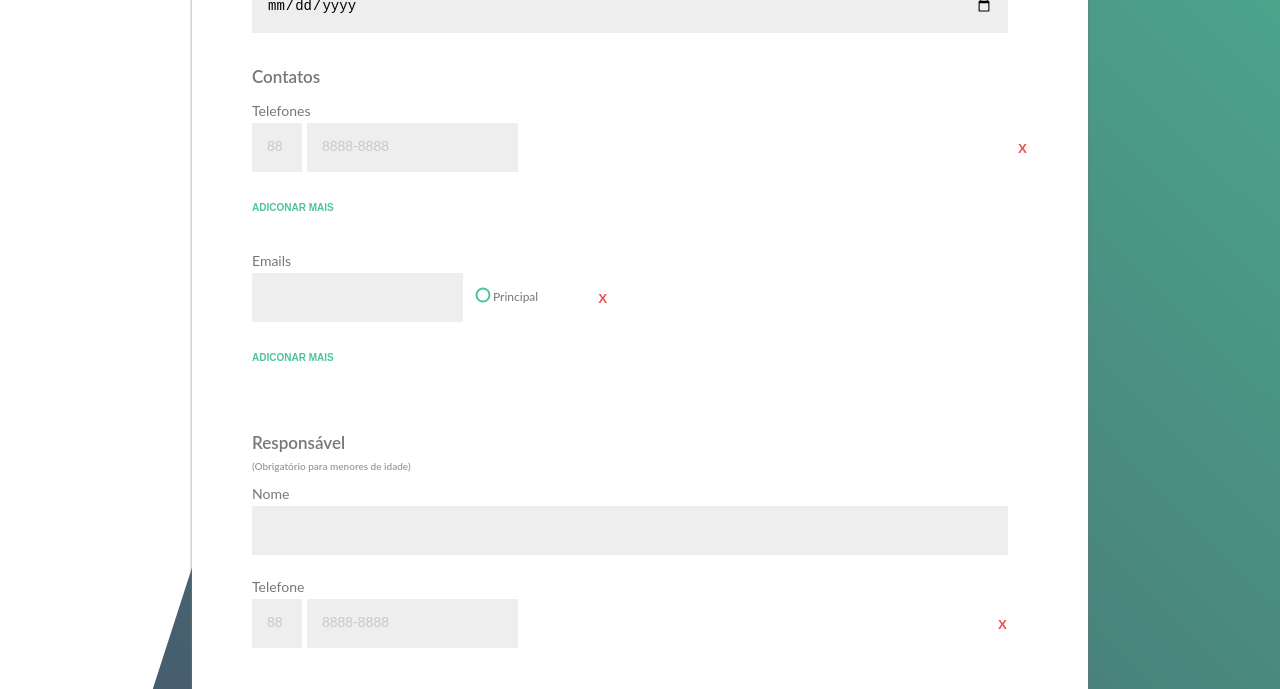
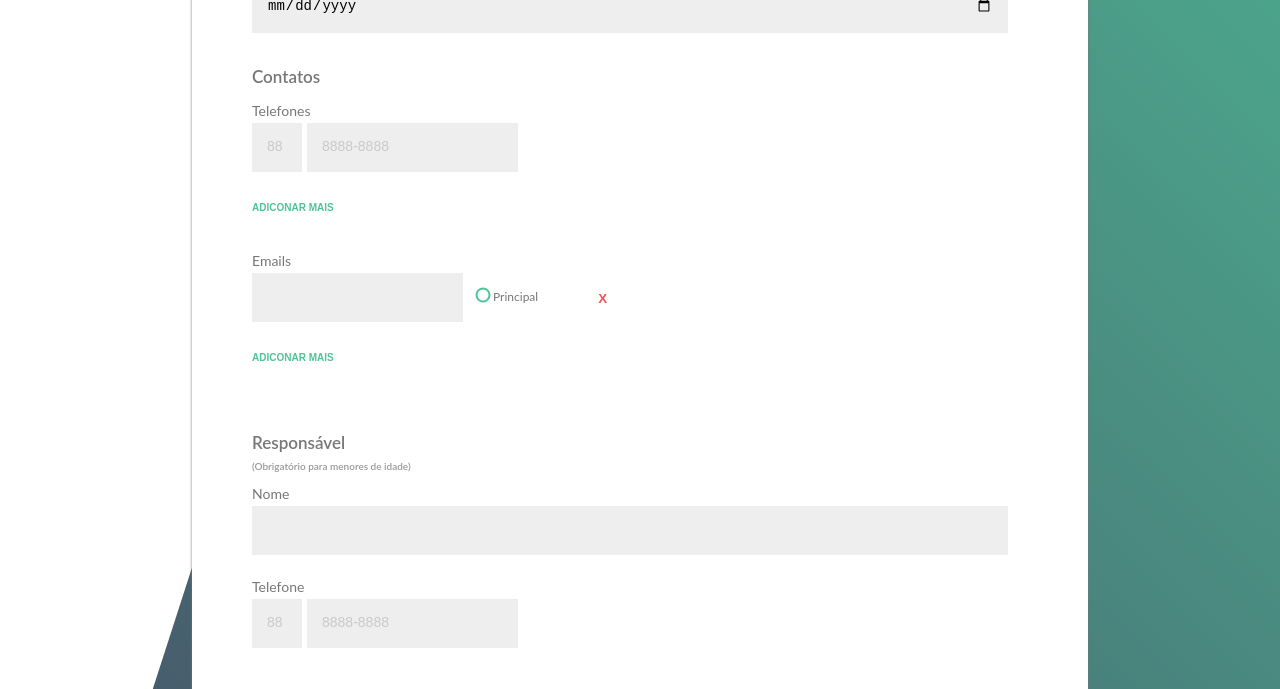
Before and after one commit to jeffersondesouza/credere-react, a React app: page / in a window 1280 px wide. Shown: the part 820-1509 px from the top of the page. Built offline with nearby package versions, Linux system fonts and the light colour scheme; no server answers.

Commit message:
destyo ok

```diff
--- a/src/components/forms/CustomerRegisterForm/index.js
+++ b/src/components/forms/CustomerRegisterForm/index.js
@@ -66,11 +66,9 @@ class CustomerRegisterForm extends Component {
     if (nextProps.editingCustomer && nextProps.editingCustomer.id) {
       const bornState = nextProps.editingCustomer.state;
       delete nextProps.editingCustomer.state;
-
       this.setState({
         custumer: { ...nextProps.editingCustomer, bornState }
       });
-
       return;
     }
 
@@ -93,7 +91,8 @@ class CustomerRegisterForm extends Component {
     const isFormValid = this.validateForm();
 
     if (isFormValid) {
-      this.props.onSubmit(this.state.custumer, this.resetForm);
+      // this.props.onSubmit(this.state.custumer, this.resetForm);
+      console.log('this.state.custumer', this.state.custumer);
     } else {
 
       this.setState({
--- a/src/components/ui/PhoneInput/index.js
+++ b/src/components/ui/PhoneInput/index.js
@@ -3,6 +3,7 @@ import PropTypes from 'prop-types';
 
 import Input from '../Input';
 import RadioButton from '../RadioButton';
+import RemoveButton from '../RemoveButton';
 
 class PhoneInput extends Component {
 
@@ -24,12 +25,9 @@ class PhoneInput extends Component {
       this.setState({
         ...this.state,
         ...nextProps.phone,
-      }, () => {
-
       });
     }
   }
-
 
   handleChangeCode = ({ name, value }) => {
     this.setState(
@@ -51,12 +49,24 @@ class PhoneInput extends Component {
     );
   }
 
+  handleRemoveClick = () => {
+
+    this.setState(
+      {
+        ...this.state,
+        destroy: true
+      },
+      () => this.props.onChange({ name: this.props.name, value: this.state })
+    );
+  }
+
 
   render() {
     const { showMainPhone, valid } = this.props;
     const { code, number } = this.props.phone;
+    const { destroy } = this.state;
 
-    return (
+    return (!destroy &&
       <div>
         <div className="phones__item">
           <div className="phone">
@@ -76,7 +86,7 @@ class PhoneInput extends Component {
             {showMainPhone && <RadioButton name="mainPhone" label="Principal" onChange={this.handleChange} />}
 
           </div>
-          <input onChange={this.handleChange} type="checkbox" className="phones__remove-check" />
+          <RemoveButton onClick={this.handleRemoveClick} />
         </div>
         {!valid && <p className="feedback-error">Por favor, informe o DDD e número</p>}
       </div>
--- a/src/components/ui/PhonesGroupInput/index.js
+++ b/src/components/ui/PhonesGroupInput/index.js
@@ -9,7 +9,7 @@ class PhonesGroupInput extends Component {
     super();
     this.state = {
       phones: [
-        { name: `0`, code: '', number: '' }
+        { name: `0`, code: '', number: '', destroy: false }
       ]
     };
   }
@@ -25,10 +25,11 @@ class PhonesGroupInput extends Component {
       this.setState({
         phones
       });
+
     } else {
       this.setState({
         phones: [
-          { name: `0`, code: '', number: '' }
+          { name: `0`, code: '', number: '', destroy: false }
         ]
       })
     }
@@ -57,7 +58,7 @@ class PhonesGroupInput extends Component {
 
     const phones = [
       ...this.state.phones,
-      { name: `${this.state.phones.length++}`, code: '', number: '' }
+      { name: `${this.state.phones.length++}`, code: '', number: '', destroy: false }
     ];
 
     this.setState({ phones });
@@ -83,7 +84,7 @@ class PhonesGroupInput extends Component {
           }
         </ul>
         {(!validation.minPhoneValid && formSubmited) && <p className="feedback-error">Por favor, informe pelo menos um telefone</p>}
-        {(!validation.maxPhoneValid && formSubmited) && <p className="feedback-error">Você pode cadastrar no máxio 4 (quatro) telefones</p> }
+        {(!validation.maxPhoneValid && formSubmited) && <p className="feedback-error">Você pode cadastrar no máxio 4 (quatro) telefones</p>}
         <AddMoreButton onClick={this.addPhoneInput} />
       </div>
     );
--- /dev/null
+++ b/src/components/ui/RemoveButton/index.js
@@ -0,0 +1,9 @@
+import React from 'react';
+
+const RemoveButton = ({ onClick }) => (
+  <button onClick={onClick} className="btn btn--icon btn--add" type="button">
+    <i className="icon-trash"></i>
+  </button>
+);
+
+export default RemoveButton;
```
